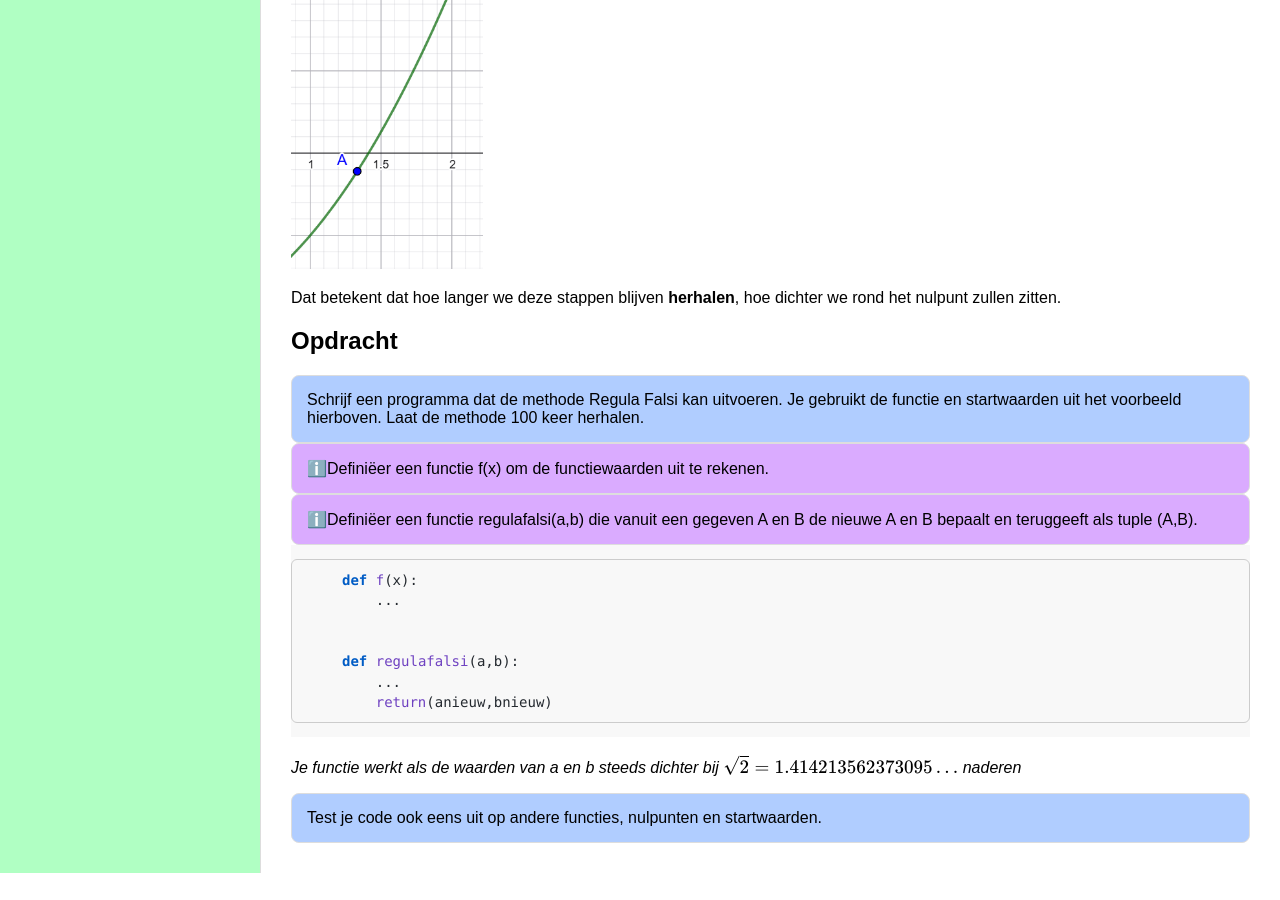
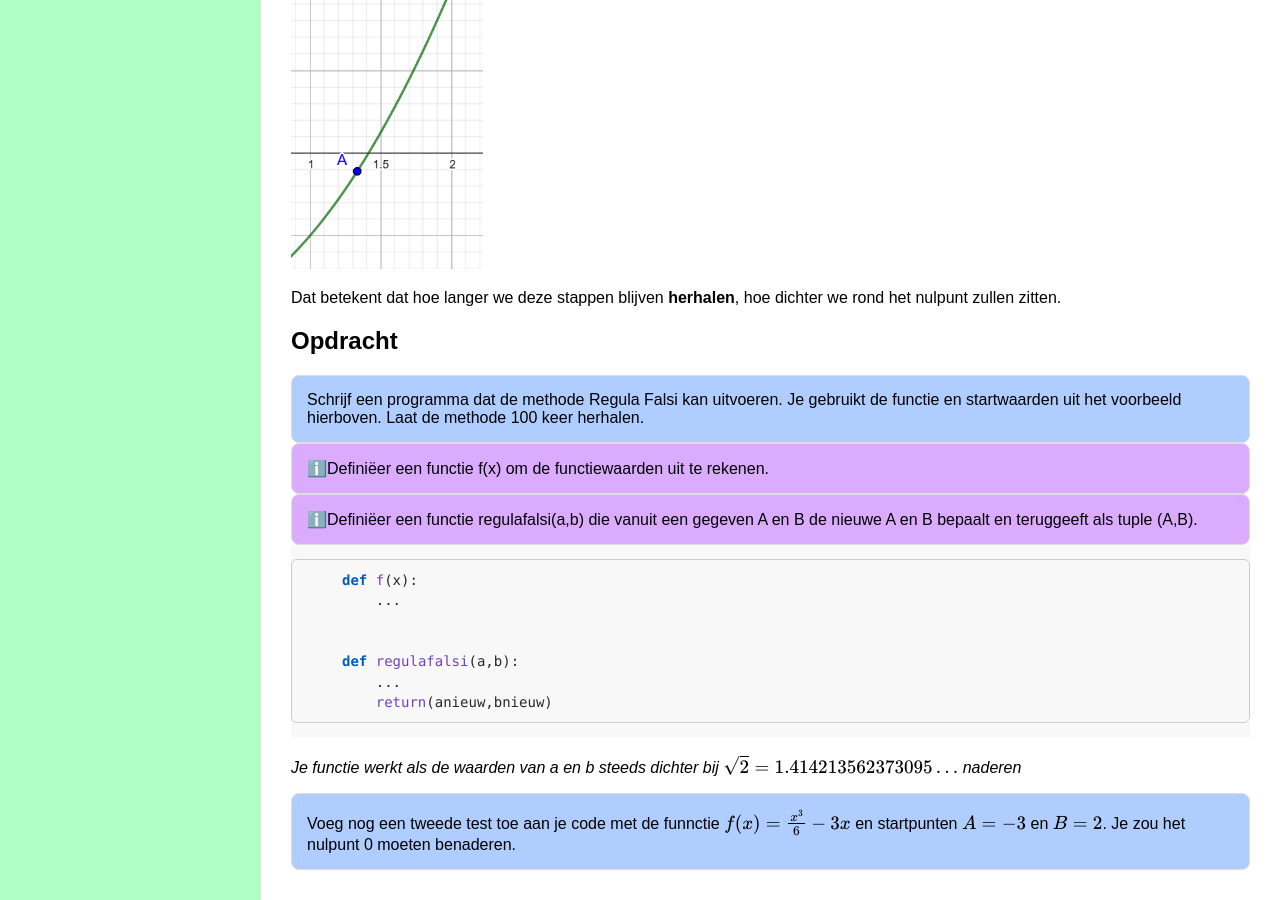
Before and after one commit to milanvandeput/milanvandeput.github.io, a Jekyll site: the page built from Numerieke methodes/z3 Regula Falsi.md, in a window 1280 px wide and 900 px high, scrolled down 1287 px. Built offline with Jekyll 4.4.1, drawn with Linux system fonts in a browser that asks for light colours; before the commit the page ends 2160 px from its top, so only the background shows below that.

Commit message:
Update z3 Regula Falsi.md

```diff
--- a/Numerieke methodes/z3 Regula Falsi.md
+++ b/Numerieke methodes/z3 Regula Falsi.md
@@ -69,6 +69,6 @@ def regulafalsi(a,b):
     border-radius: 8px;
     border: 1px solid #ddd;
 ">
-Test je code ook eens uit op andere functies, nulpunten en startwaarden.
+Voeg nog een tweede test toe aan je code met de funnctie $f(x)=\frac{x^3}{6}-3x$ en startpunten $A=-3$ en $B=2$. Je zou het nulpunt 0 moeten benaderen.
 
 </div>
```
